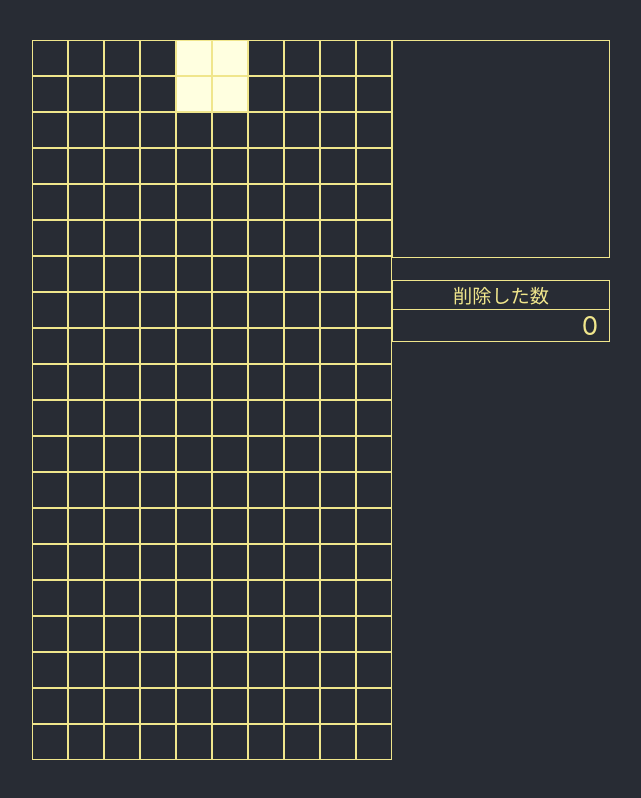
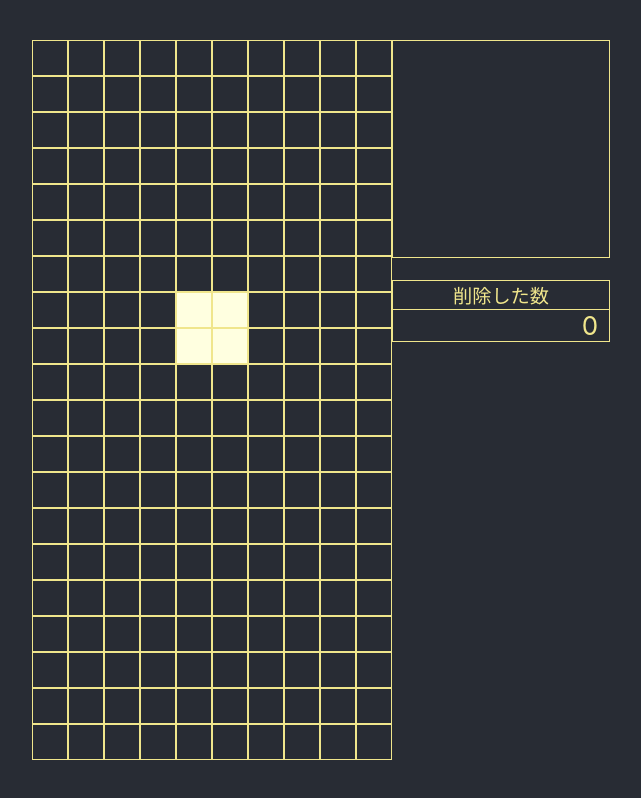
Before and after one commit to programmer-dojo/tutorial-tetris-like-falling-block-puzzle, a React (Create React App) app: page / in a window 1280 px wide. Shown: the whole page, without its empty margins (319-960 px from the left). Built offline with nearby package versions, Linux system fonts and the light colour scheme.

Commit message:
:sparkles: ブロックの落下

```diff
--- a/src/App.tsx
+++ b/src/App.tsx
@@ -1,7 +1,7 @@
-import React, { useState } from 'react';
+import React, { useEffect, useState } from 'react';
 import './App.css';
 import { NUM_GYOU, NUM_RETU } from './Constant';
-import { FallingBlock } from './FallingBlock';
+import { fall, FallingBlock } from './FallingBlock';
 import { Field, getHyojiField } from './Field';
 import GameField from './GameField';
 import NextBlock from './NextBlock';
@@ -15,6 +15,14 @@ function App() {
     puzzleBlock: OBlock,
     location   : [0, 4] as CellLocation
   } as FallingBlock)
+
+  useEffect(() => {
+    let falling = setInterval(() => {
+      setFallingBlock(fall(fallingBlock))
+    }, 1000)
+
+    return () => clearInterval(falling)
+  })
 
   return (
     <div className="App">
--- a/src/FallingBlock.ts
+++ b/src/FallingBlock.ts
@@ -4,3 +4,10 @@ export type FallingBlock = {
     puzzleBlock: PuzzleBlock,
     location: CellLocation
 }
+
+export function fall(fallingBlock: FallingBlock): FallingBlock {
+    return {
+        puzzleBlock: fallingBlock.puzzleBlock,
+        location   : [ fallingBlock.location[0] + 1, fallingBlock.location[1] ]
+    }
+}
```
